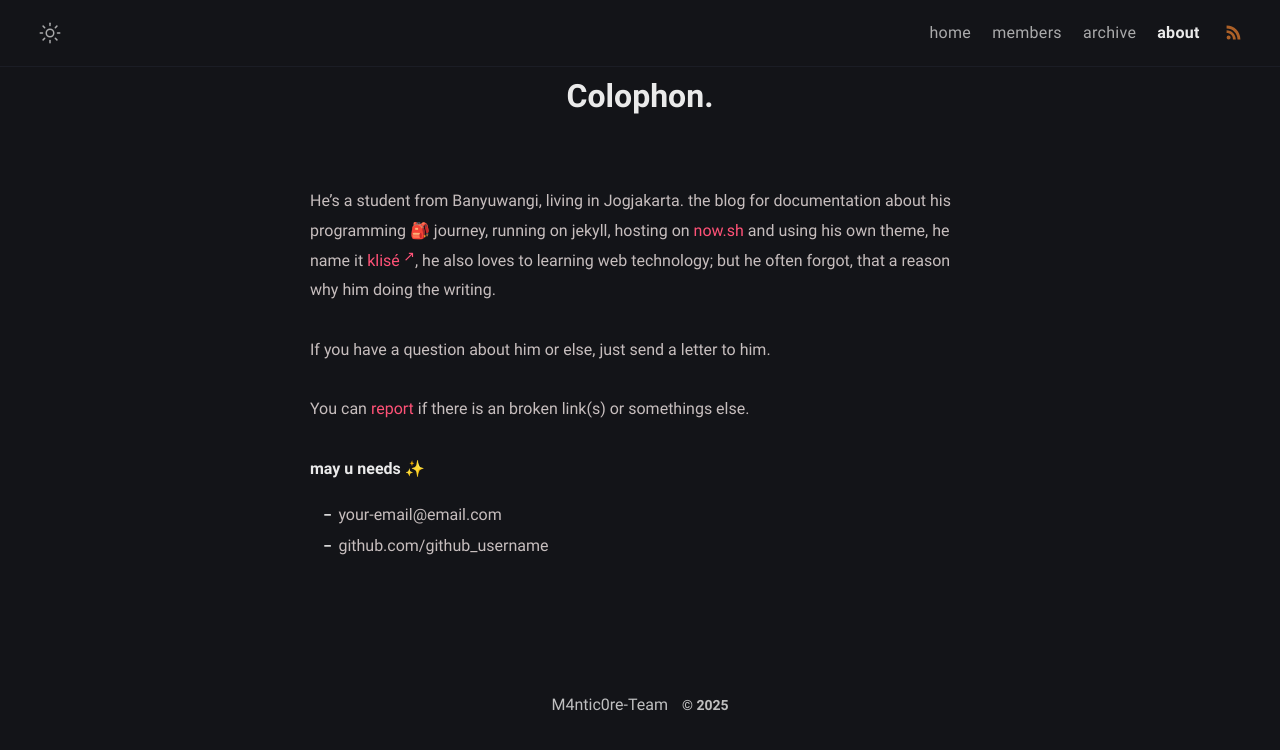
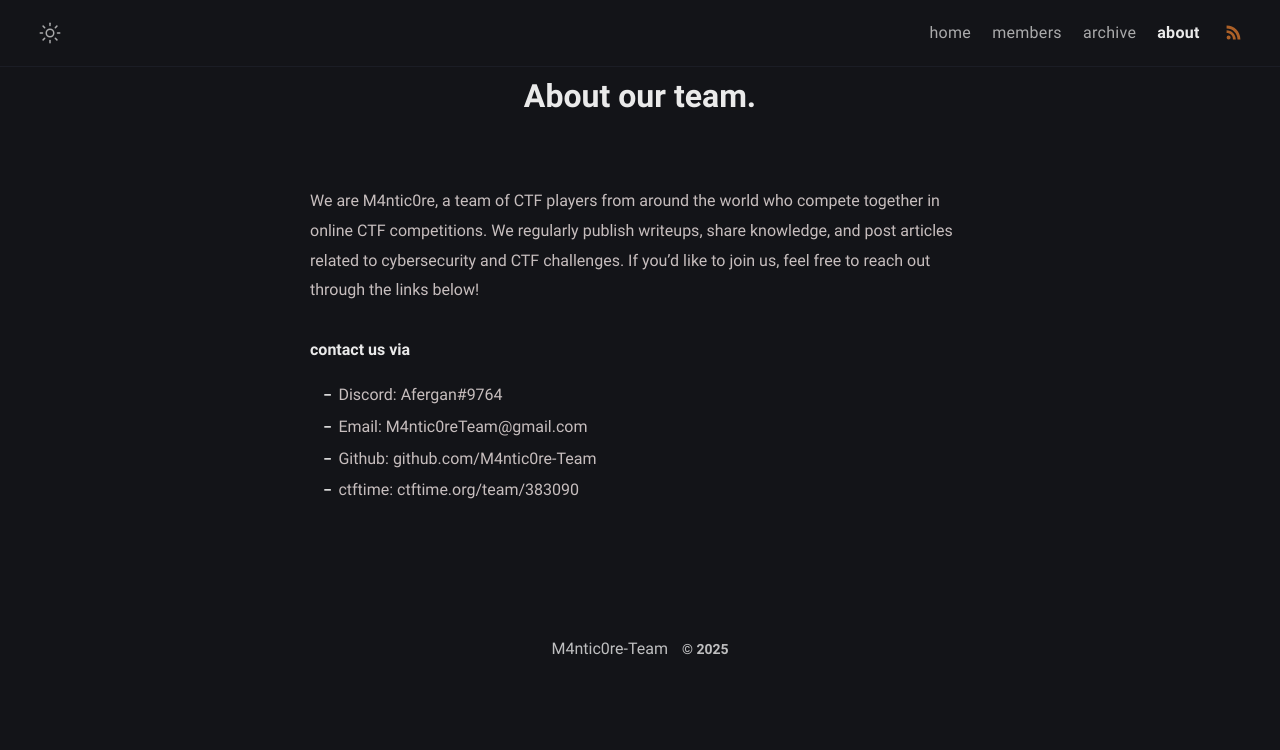
Before and after one commit to M4ntic0re-Team/M4ntic0re-Team.github.io, a Jekyll site: the page built from about.md, in a window 1280 px wide. Shown: the top 750 px of the page. Built offline with Jekyll 4.4.1, drawn with Linux system fonts in a browser that asks for light colours.

Commit message:
Update about page

```diff
--- a/about.md
+++ b/about.md
@@ -1,18 +1,16 @@
 ---
-title: Colophon
+title: About our team
 permalink: /about/
 layout: page
-excerpt: Hello peeps, I'm student of computer science from Banyuwangi, living in Jogjakarta. This blog for documentation about my programming journey, running on jekyll, hosting on netlify and using my own simple theme.
 comments: false
 ---
 
-He's a student from Banyuwangi, living in Jogjakarta. the blog for documentation about his programming 🎒 journey, running on jekyll, hosting on [now.sh](http://now.sh) and using his own theme, he name it <a href="https://github.com/piharpi/jekyll-klise" target="_blank" rel="noopener">klisé</a>, he also loves to learning web technology; but he often forgot, that a reason why him doing the writing.
+We are M4ntic0re, a team of CTF players from around the world who compete together in online CTF competitions. We regularly publish writeups, share knowledge, and post articles related to cybersecurity and CTF challenges. If you'd like to join us, feel free to reach out through the links below!
 
-If you have a question about him or else, just send a letter to him.
 
-You can [report](http://github.com/piharpi/jekyll-klise/issues/new) if there is an broken link(s) or somethings else.
+**contact us via**
 
-**may u needs ✨**
-
-- {{ site.author.email }}
-- github.com/{{ site.author.github }}
+- Discord: Afergan#9764
+- Email: M4ntic0reTeam@gmail.com
+- Github: github.com/M4ntic0re-Team
+- ctftime: ctftime.org/team/383090
```
